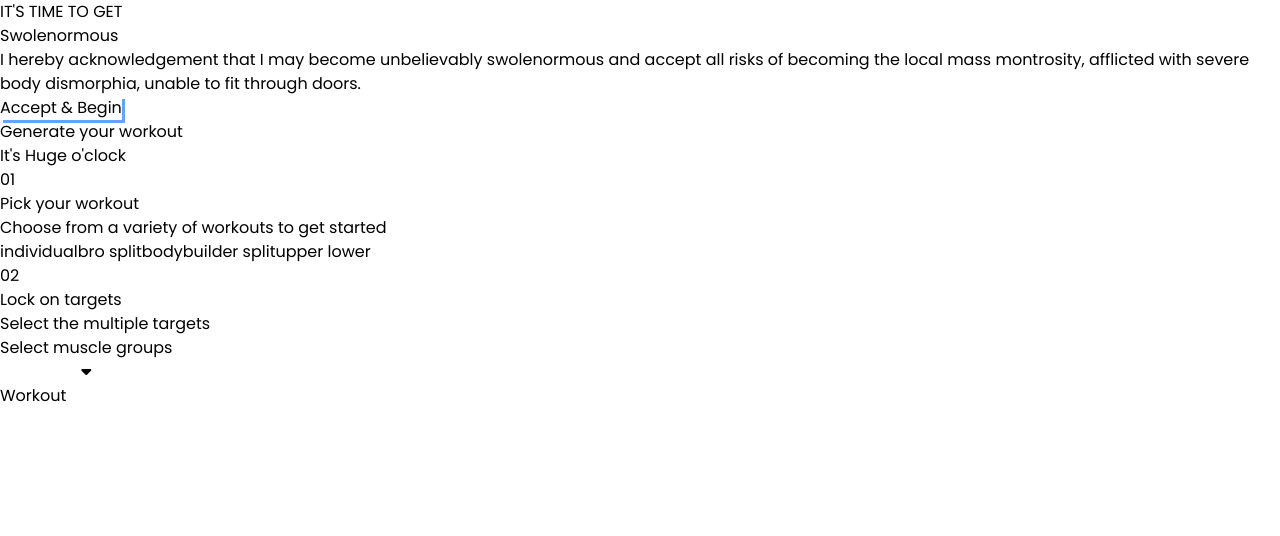
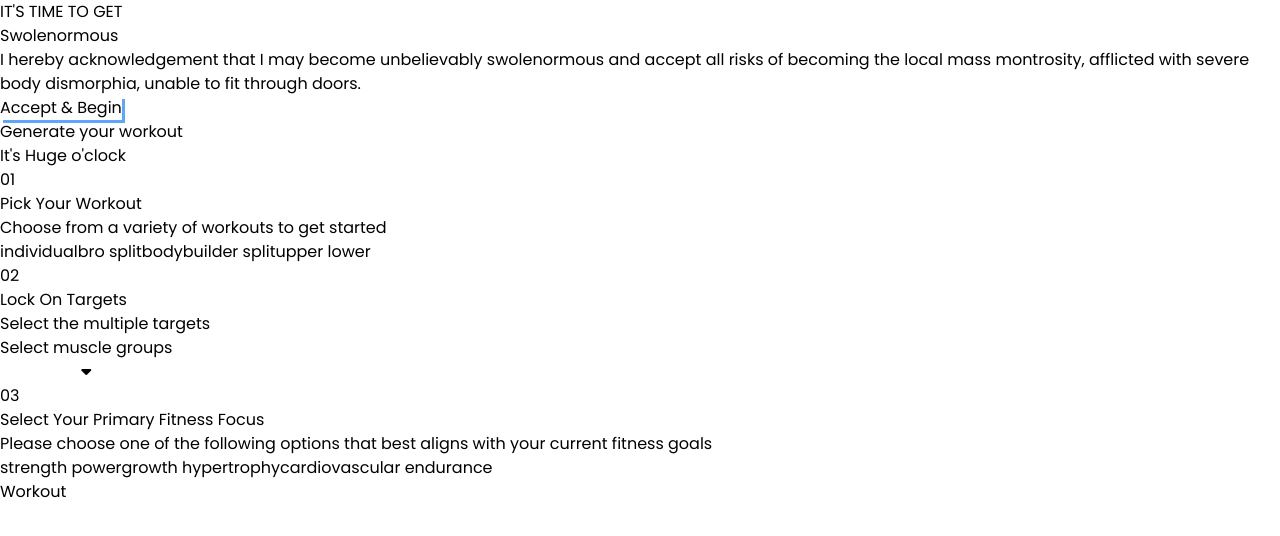
Before and after one commit to Mosenith/swoley-fit-app, a React (Vite) app: page / in a window 1280 px wide. Shown: the top 536 px of the page. Built offline with nearby package versions, Linux system fonts and the light colour scheme.

Commit message:
Generator 1st section buttons style

```diff
--- a/src/components/Generator.jsx
+++ b/src/components/Generator.jsx
@@ -1,23 +1,26 @@
 import React, { useState } from "react";
 import SectionWrapper from "./SectionWrapper";
-import { WORKOUTS } from "../utils/swoldier";
+import { SCHEMES, WORKOUTS } from "../utils/swoldier";
 
 function Header(props) {
   const { index, title, description } = props;
   return (
     <div className="flex flex-col gap-4">
-      <div className="flex items-center justitfy-center gap-2">
+      <div className="flex items-center justify-center gap-2">
         <p className="text-3xl sm:text-4xl md:text-5xl font-semibold text-slate-400">
           {index}
         </p>
-        <h4 className="text-xlg sm:text-2xl md:text-3xl">{title}</h4>
+        <h4 className="text-xl sm:text-2xl md:text-3xl">{title}</h4>
       </div>
       <p className="text-sm sm:text-base mx-auto">{description}</p>
     </div>
   );
 }
 export default function Generator() {
-  const [ showModal, setShowModal ] = useState(false)
+  const [showModal, setShowModal] = useState(false);
+  const [poison, setPoison] = useState("individual");
+  const [muscles, setMuscles] = useState([]);
+  const [goal, setGoal] = useState("strength_power");
 
   function toggleModal() {
     setShowModal(!showModal);
@@ -30,14 +33,22 @@ export default function Generator() {
     >
       <Header
         index={"01"}
-        title={"Pick your workout"}
+        title={"Pick Your Workout"}
         description={"Choose from a variety of workouts to get started"}
       />
       <div className="grid grid-cols-2 sm:grid-cols-4 gap-4">
         {Object.keys(WORKOUTS).map((type, typeIndex) => {
           return (
             <button
-              className="bg-slate-950 border border-blue-350 duration-200 hover:border-blue-600 py-3 rounded-lg"
+              onClick={() => {
+                setPoison(type);
+              }}
+              className={
+                "bg-slate-950 border border-blue-350 duration-200 hover:border-blue-600 py-3 rounded-lg " +
+                (type === poison
+                  ? "border-blue-600 bg-blue-600 text-white"
+                  : "border-blue-200")
+              }
               key={typeIndex}
             >
               <p className="capitalize">{type.replaceAll("_", " ")}</p>
@@ -48,16 +59,47 @@ export default function Generator() {
 
       <Header
         index={"02"}
-        title={"Lock on targets"}
+        title={"Lock On Targets"}
         description={"Select the multiple targets"}
       />
       <div className="bg-slate-950 border border-solid border-blue-400 rounded-lg flex flex-col">
-        <button onClick={toggleModal} className="relative p-3 flex items-center justify-center">
+        <button
+          onClick={toggleModal}
+          className="relative p-3 flex items-center justify-center"
+        >
           <p>Select muscle groups</p>
           <i className="fa-solid absolute right-3 top-1/2 -translate-y-1/2 fa-caret-down"></i>
         </button>
         {showModal && <div>Modal</div>}
       </div>
+
+      <Header
+        index={"03"}
+        title={"Select Your Primary Fitness Focus"}
+        description={
+          "Please choose one of the following options that best aligns with your current fitness goals"
+        }
+      />
+      <div className="grid grid-cols-3 gap-4">
+        {Object.keys(SCHEMES).map((scheme, schemeIndex) => {
+          return (
+            <button
+              onClick={() => {
+                setGoal(scheme);
+              }}
+              className={
+                "bg-slate-950 border border-blue-350 duration-200 hover:border-blue-600 py-3 rounded-lg " +
+                (scheme === goal
+                  ? "border-blue-600 bg-blue-600 text-white"
+                  : "border-blue-200")
+              }
+              key={schemeIndex}
+            >
+              <p className="capitalize">{scheme.replaceAll("_", " ")}</p>
+            </button>
+          );
+        })}
+      </div>
     </SectionWrapper>
   );
 }
```
